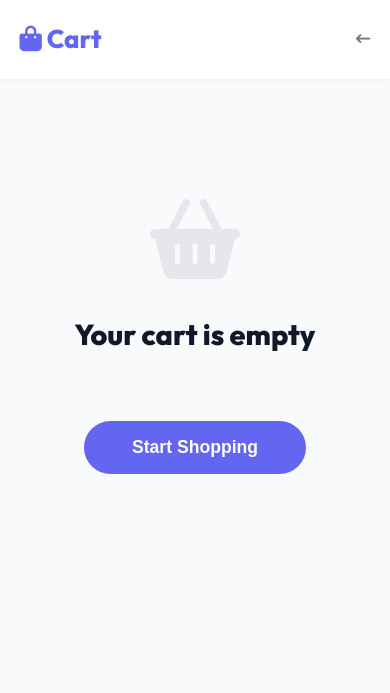
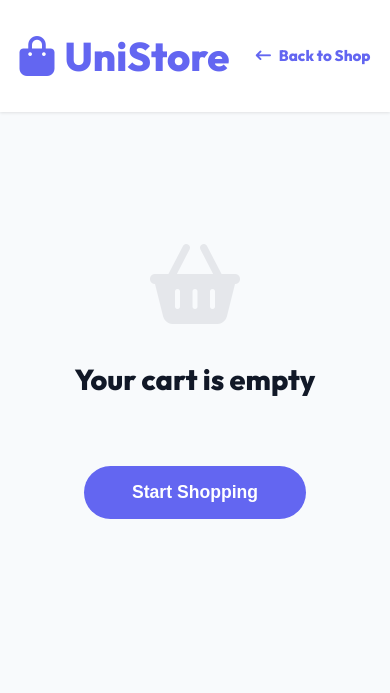
Before and after one commit to jovinnijo57-stack/UniStore, a Flask app: page /cart in a window 390 px wide. Shown: the top 693 px of the page. Run offline with Flask 3, Linux system fonts and the light colour scheme; a user stored in the database is signed in; data comes from the database, SQL or seed files in the repository.

Commit message:
Add files via upload

```diff
--- a/templates/cart.html
+++ b/templates/cart.html
@@ -10,62 +10,67 @@
     <style>
         .cart-wrapper {
             display: grid;
-            grid-template-columns: 1fr 380px;
-            gap: 2.5rem;
-            max-width: 1200px;
-            margin: 40px auto;
-            padding: 0 4%;
+            grid-template-columns: 1fr 400px;
+            gap: 3rem;
+            max-width: 1300px;
+            margin: 50px auto;
+            padding: 0 5%;
         }
 
-        @media (max-width: 992px) {
+        @media (max-width: 1024px) {
             .cart-wrapper {
                 grid-template-columns: 1fr;
-                margin-top: 20px;
-                padding-bottom: 120px; /* Space for sticky mobile button */
-            }
-            .summary-card {
-                position: static !important;
-                padding: 1.5rem !important;
+                margin-top: 2rem;
             }
             .item-row {
+                flex-direction: column;
+                align-items: flex-start !important;
+                gap: 1.5rem !important;
                 padding: 1.5rem !important;
-                flex-wrap: wrap; /* Stack on small mobile */
+                background: #fdfdfd;
+                border-radius: 16px;
+                margin-bottom: 1rem;
+                border: 1px solid #f3f4f6;
             }
-            .item-details { width: 100%; }
-            .desktop-text { display: none; }
+            .item-row img {
+                width: 100% !important;
+                height: 200px !important;
+                object-fit: contain !important;
+            }
+            .order-summary-card {
+                padding: 1.5rem !important;
+                position: static !important;
+            }
         }
 
         .item-row {
             display: flex;
             align-items: center;
-            padding: 1.5rem;
-            background: white;
-            border-radius: 20px;
-            margin-bottom: 1rem;
-            box-shadow: 0 4px 6px rgba(0,0,0,0.02);
-            gap: 1.5rem;
-            transition: transform 0.2s;
+            padding: 2rem 0;
+            border-bottom: 1px solid #e5e7eb;
+            gap: 2rem;
+            transition: all 0.2s;
         }
 
-        .item-row:hover { transform: translateY(-3px); box-shadow: 0 10px 15px rgba(0,0,0,0.05); }
-
-        .qty-btns {
-            display: flex;
-            align-items: center;
-            gap: 0.8rem;
-            background: #f1f5f9;
-            padding: 6px 12px;
-            border-radius: 50px;
+        .order-summary-card {
+            background: white;
+            padding: 3rem;
+            border-radius: 24px;
+            box-shadow: 0 10px 15px rgba(0,0,0,0.05);
+            position: sticky;
+            top: 120px;
         }
     </style>
 </head>
 
 <body style="background: #f8fafc; display: block;">
-    <header style="padding: 1.2rem 5%; background: white; box-shadow: 0 1px 3px rgba(0,0,0,0.05); display: flex; justify-content: space-between; align-items: center; position: sticky; top: 0; z-index: 100;">
-        <a href="/shop" class="logo" style="margin-bottom: 0; text-decoration: none; font-size: 1.6rem; color: var(--primary);">
-             <span style="font-weight: 800;"><i class="fas fa-shopping-bag"></i> Cart</span>
+    <header style="padding: 1.5rem 5%; background: white; box-shadow: 0 1px 3px rgba(0,0,0,0.1); display: flex; justify-content: space-between; align-items: center;">
+        <a href="/shop" class="logo" style="margin-bottom: 0; text-decoration: none; display: flex; align-items: center; gap: 10px;">
+            <i class="fas fa-shopping-bag"></i> UniStore
         </a>
-        <a href="/shop" style="color: var(--text-muted); text-decoration: none; font-size: 0.9rem; font-weight: 600;"><i class="fa-solid fa-arrow-left-long"></i> <span class="desktop-text">Back to Shop</span></a>
+        <a href="/shop" style="color: var(--primary); text-decoration: none; font-weight: 700; font-size: 0.95rem; display: flex; align-items: center; gap: 8px;">
+            <i class="fa-solid fa-arrow-left-long"></i> Back to Shop
+        </a>
     </header>
 
     <div class="cart-wrapper" id="cart-content">
@@ -95,45 +100,45 @@
 
             container.innerHTML = `
                 <div>
-                    <h2 style="margin-bottom: 1.5rem; font-weight: 800;">Shopping Cart <span style="font-weight: 400; font-size: 1.1rem; color: var(--text-muted);">(${cart.length} items)</span></h2>
-                    <div>
+                    <h1 style="margin-bottom: 2rem;">Shopping Cart (${cart.length} items)</h1>
+                    <div style="background: white; padding: 0 2rem; border-radius: 24px; box-shadow: 0 4px 6px rgba(0,0,0,0.05);">
                         ${cart.map(i => `
                             <div class="item-row">
-                                <img src="${i.image}" style="width: 85px; height: 85px; object-fit: cover; border-radius: 12px; background: #f8fafc;">
-                                <div style="flex: 1;" class="item-details">
-                                    <h3 style="font-size: 1.05rem; margin-bottom: 0.3rem;">${i.name}</h3>
-                                    <p style="color: #6366f1; font-weight: 700; font-size: 0.95rem;">Rs ${i.price.toFixed(2)}</p>
+                                <img src="${i.image}" style="width: 100px; height: 100px; object-fit: cover; border-radius: 12px;">
+                                <div style="flex: 1;">
+                                    <h3 style="font-size: 1.1rem;">${i.name}</h3>
+                                    <p style="color: var(--primary); font-weight: 600; margin-top: 0.5rem;">Rs ${i.price.toFixed(2)}</p>
                                 </div>
-                                <div class="qty-btns">
-                                    <i class="fas fa-minus" style="cursor: pointer; font-size: 0.8rem; color: #64748b;" onclick="changeQty('${i.id}', -1)"></i>
-                                    <span style="font-weight: 800; min-width: 25px; text-align: center; font-size: 0.9rem;">${i.quantity}</span>
-                                    <i class="fas fa-plus" style="cursor: pointer; font-size: 0.8rem; color: #64748b;" onclick="changeQty('${i.id}', 1)"></i>
-                                </div>
-                                <div onclick="remove('${i.id}')" style="color: #fca5a5; cursor: pointer; padding: 10px; transition: color 0.2s;">
-                                    <i class="fas fa-trash-alt"></i>
+                                <div style="display: flex; align-items: center; justify-content: space-between; width: 100%; margin-top: 1rem;">
+                                    <div style="display: flex; align-items: center; gap: 1rem; background: #f3f4f6; padding: 10px 20px; border-radius: 50px;">
+                                        <i class="fas fa-minus" style="cursor: pointer;" onclick="changeQty('${i.id}', -1)"></i>
+                                        <span style="font-weight: 800; min-width: 25px; text-align: center;">${i.quantity}</span>
+                                        <i class="fas fa-plus" style="cursor: pointer;" onclick="changeQty('${i.id}', 1)"></i>
+                                    </div>
+                                    <i class="fas fa-trash-alt" style="color: #ef4444; cursor: pointer; font-size: 1.2rem; padding: 10px;" onclick="remove('${i.id}')"></i>
                                 </div>
                             </div>
                         `).join('')}
                     </div>
                 </div>
                 <div>
-                    <div class="summary-card" style="background: white; padding: 2.5rem; border-radius: 28px; box-shadow: 0 15px 30px rgba(0,0,0,0.04); position: sticky; top: 120px; border: 1px solid #f1f5f9;">
-                        <h2 style="margin-bottom: 1.8rem; text-align: left; font-weight: 800;">Order Summary</h2>
-                        <div style="display: flex; justify-content: space-between; margin-bottom: 1.2rem; font-size: 0.95rem;">
-                            <span style="color: #94a3b8;">Subtotal</span>
-                            <span style="font-weight: 600; color: #1e293b;">Rs ${subtotal.toFixed(2)}</span>
+                    <div class="order-summary-card">
+                        <h2 style="margin-bottom: 2rem; text-align: left;">Order Summary</h2>
+                        <div style="display: flex; justify-content: space-between; margin-bottom: 1.5rem;">
+                            <span style="color: var(--text-muted);">Subtotal</span>
+                            <span style="font-weight: 600;">Rs ${subtotal.toFixed(2)}</span>
                         </div>
                         ${tierDiscountPercent > 0 ? `
-                        <div style="display: flex; justify-content: space-between; margin-bottom: 1.2rem; color: #10b981; font-size: 0.95rem;">
-                            <span style="font-weight: 600;"><i class="fa-solid fa-bullseye" style="font-size: 0.8rem;"></i> {{ tier_name }} Discount (${tierDiscountPercent}%)</span>
+                        <div style="display: flex; justify-content: space-between; margin-bottom: 1.5rem; color: #10b981;">
+                            <span style="font-weight: 600;"><i class="fa-solid fa-medal"></i> {{ tier_name }} Discount (${tierDiscountPercent}%)</span>
                             <span style="font-weight: 800;">- Rs ${tierDiscountAmount.toFixed(2)}</span>
                         </div>
                         ` : ''}
-                        <div style="display: flex; justify-content: space-between; margin-top: 1.5rem; padding-top: 1.5rem; border-top: 2px dashed #f1f5f9;">
-                            <span style="font-size: 1.4rem; font-weight: 800; color: #1e293b;">Total</span>
-                            <span style="font-size: 1.4rem; font-weight: 800; color: #4f46e5;">Rs ${total.toFixed(2)}</span>
+                        <div style="display: flex; justify-content: space-between; margin-top: 2rem; padding-top: 2rem; border-top: 2px solid #f3f4f6;">
+                            <span style="font-size: 1.3rem; font-weight: 800;">Total</span>
+                            <span style="font-size: 1.3rem; font-weight: 800; color: var(--primary);">Rs ${total.toFixed(2)}</span>
                         </div>
-                        <button onclick="checkout()" style="margin-top: 2rem; padding: 1.25rem; border-radius: 18px; font-weight: 700; font-size: 1.05rem; background: linear-gradient(135deg, #6366f1, #4f46e5); color: white; box-shadow: 0 10px 20px rgba(99,102,241,0.2);">
+                        <button onclick="checkout()" style="margin-top: 2.5rem; padding: 1.2rem; border-radius: 50px;">
                             Checkout Securely
                         </button>
                     </div>
```
Also changed, not shown: static/welcome_poster.jpg (added).
